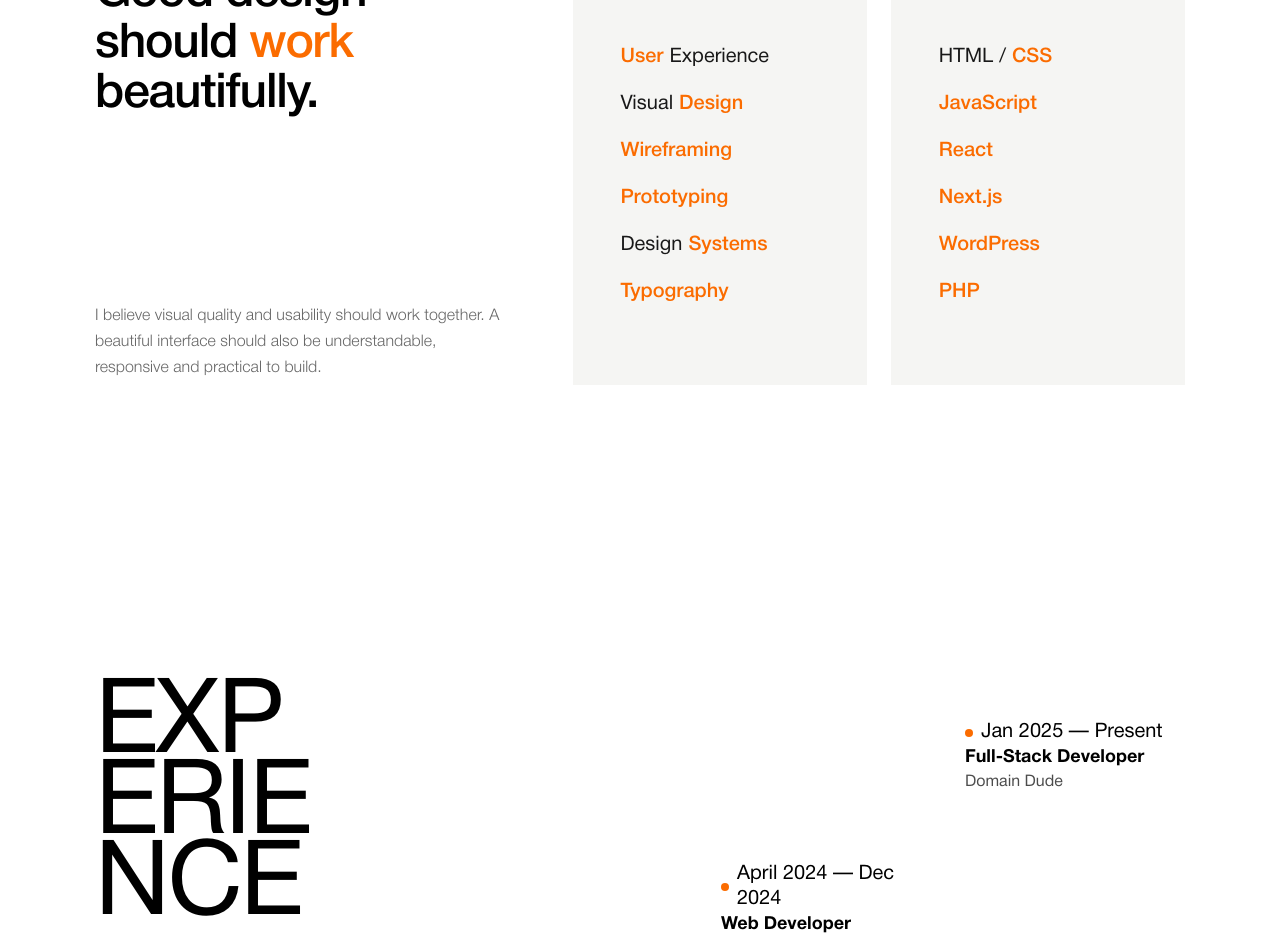
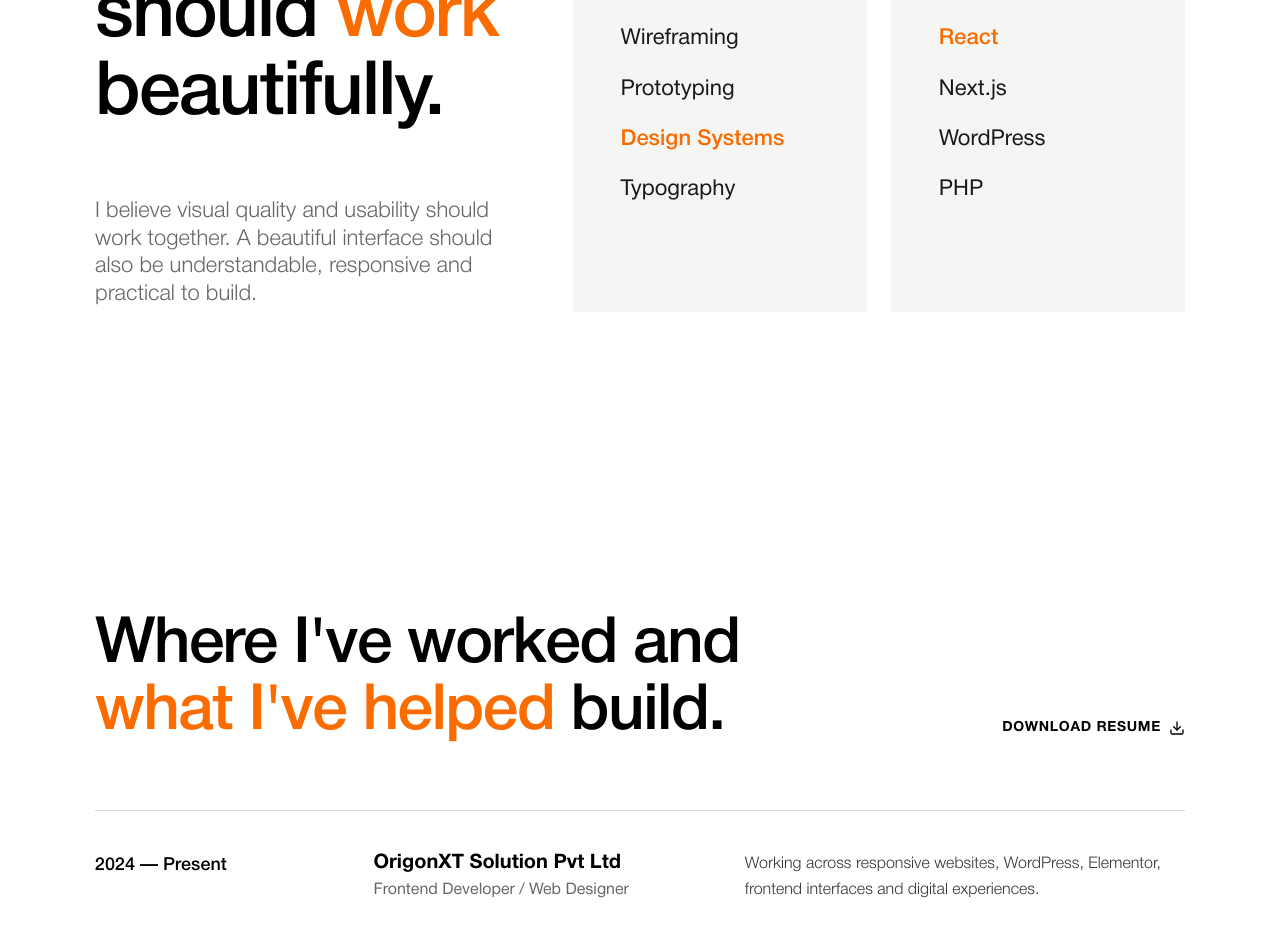
Before and after one commit to nikhilkumar202002/nikhil-my-portfolio, a Next.js app: page /about-me in a window 1280 px wide. Shown: the part 1800-2739 px from the top of the page. Built offline with nearby package versions, Linux system fonts and the light colour scheme.

Commit message:
feat: add about-me page with experience timeline and design-code components

```diff
--- a/app/about-me/page.tsx
+++ b/app/about-me/page.tsx
@@ -1,7 +1,7 @@
 import AboutBanner from "../component/sections/about-me/AboutBanner";
 import YourStory from "../component/sections/about-me/YourStory";
 import DesignCode from "../component/sections/about-me/DesignCode";
-import ExperinceTimeline from "../component/sections/home/ExperinceTimeline";
+import ExperienceTimeline from "../component/sections/about-me/ExperienceTimeline";
 import SkillsGrids from "../component/sections/home/SkillsGrids";
 import WorkCta from "../component/sections/my-works/WorkCta";
 
@@ -11,7 +11,7 @@ const AboutMePage = () => {
       <AboutBanner />
       <YourStory />
       <DesignCode />
-      <ExperinceTimeline />
+      <ExperienceTimeline />
       <SkillsGrids />
       <WorkCta />
     </>
--- a/app/component/sections/about-me/DesignCode.tsx
+++ b/app/component/sections/about-me/DesignCode.tsx
@@ -21,41 +21,44 @@ const codeSkills = [
 ];
 
 const DesignCode = () => {
-  const [designHighlights, setDesignHighlights] = useState<number[]>([]);
-  const [codeHighlights, setCodeHighlights] = useState<number[]>([]);
+  const [designActiveIndices, setDesignActiveIndices] = useState<number[]>([]);
+  const [codeActiveIndices, setCodeActiveIndices] = useState<number[]>([]);
 
   useEffect(() => {
     const updateHighlights = () => {
-      // Simultaneously calculate random word indices for each line
-      setDesignHighlights(
-        designSkills.map((item) => {
-          const wordCount = item.split(" ").length;
-          return Math.floor(Math.random() * wordCount);
-        })
-      );
+      // Pick 1-2 random keywords for design skills box
+      const numDesign = Math.floor(Math.random() * 2) + 1;
+      const newDesign: number[] = [];
+      while (newDesign.length < numDesign) {
+        const rand = Math.floor(Math.random() * designSkills.length);
+        if (!newDesign.includes(rand)) newDesign.push(rand);
+      }
+      setDesignActiveIndices(newDesign);
 
-      setCodeHighlights(
-        codeSkills.map((item) => {
-          const wordCount = item.split(" ").length;
-          return Math.floor(Math.random() * wordCount);
-        })
-      );
+      // Pick 1-2 random keywords for code skills box
+      const numCode = Math.floor(Math.random() * 2) + 1;
+      const newCode: number[] = [];
+      while (newCode.length < numCode) {
+        const rand = Math.floor(Math.random() * codeSkills.length);
+        if (!newCode.includes(rand)) newCode.push(rand);
+      }
+      setCodeActiveIndices(newCode);
     };
 
     updateHighlights();
-    const interval = setInterval(updateHighlights, 2200);
+    const interval = setInterval(updateHighlights, 2000);
 
     return () => clearInterval(interval);
   }, []);
 
   return (
-    <section className="w-full bg-white py-20 sm:py-28 lg:py-[150px]">
+    <section className="w-full bg-white pt-0 pb-20 sm:pb-28 lg:pb-[150px]">
       <div className="site-container">
         <div className="grid grid-cols-1 items-stretch gap-12 lg:grid-cols-12 lg:gap-14">
           {/* Left Column: Heading & Paragraph */}
           <div className="flex flex-col justify-between py-1 lg:col-span-5">
             <div>
-              <h2 className="text-4xl sm:text-5xl lg:text-[48px] font-medium leading-[1.05] tracking-tight text-black">
+              <h2 className="text-4xl sm:text-5xl lg:text-[75px] font-medium leading-[1.05] tracking-tight text-black">
                 Good design
                 <br />
                 should <span className="text-primary">work</span>
@@ -65,7 +68,7 @@ const DesignCode = () => {
             </div>
 
             <div className="pt-10 lg:pt-16">
-              <p className="max-w-[26rem] text-sm sm:text-base font-light leading-relaxed text-black/60">
+              <p className="max-w-[26rem] text-[17px] sm:text-[22px] font-light leading-[1.25] text-black/60">
                 I believe visual quality and usability should work together. A
                 beautiful interface should also be understandable, responsive
                 and practical to build.
@@ -77,28 +80,19 @@ const DesignCode = () => {
           <div className="grid grid-cols-1 gap-5 sm:grid-cols-2 sm:gap-6 lg:col-span-7">
             {/* Box 1: Design Focus */}
             <div className="flex flex-col justify-center bg-[#F5F5F3] p-8 sm:p-10 lg:p-12 min-h-[380px] sm:min-h-[420px]">
-              <ul className="flex flex-col gap-3.5 sm:gap-4 text-base sm:text-lg lg:text-[20px] font-normal">
-                {designSkills.map((item, lineIndex) => {
-                  const words = item.split(" ");
-                  const activeWordIndex = designHighlights[lineIndex];
-
+              <ul className="flex flex-col gap-3.5 sm:gap-4 text-base sm:text-lg lg:text-[22px] font-normal">
+                {designSkills.map((keyword, index) => {
+                  const isHighlighted = designActiveIndices.includes(index);
                   return (
-                    <li key={lineIndex} className="flex gap-1.5 flex-wrap">
-                      {words.map((word, wordIndex) => {
-                        const isHighlighted = activeWordIndex === wordIndex;
-                        return (
-                          <span
-                            key={wordIndex}
+                    <li
+                      key={keyword}
                       className={`transition-colors duration-500 ${
                         isHighlighted
                           ? "text-primary font-medium"
                           : "text-black/90"
                       }`}
                     >
-                            {word}
-                          </span>
-                        );
-                      })}
+                      {keyword}
                     </li>
                   );
                 })}
@@ -107,28 +101,19 @@ const DesignCode = () => {
 
             {/* Box 2: Code & Stack */}
             <div className="flex flex-col justify-center bg-[#F5F5F3] p-8 sm:p-10 lg:p-12 min-h-[380px] sm:min-h-[420px]">
-              <ul className="flex flex-col gap-3.5 sm:gap-4 text-base sm:text-lg lg:text-[20px] font-normal">
-                {codeSkills.map((item, lineIndex) => {
-                  const words = item.split(" ");
-                  const activeWordIndex = codeHighlights[lineIndex];
-
+              <ul className="flex flex-col gap-3.5 sm:gap-4 text-base sm:text-lg lg:text-[22px] font-normal">
+                {codeSkills.map((keyword, index) => {
+                  const isHighlighted = codeActiveIndices.includes(index);
                   return (
-                    <li key={lineIndex} className="flex gap-1.5 flex-wrap">
-                      {words.map((word, wordIndex) => {
-                        const isHighlighted = activeWordIndex === wordIndex;
-                        return (
-                          <span
-                            key={wordIndex}
+                    <li
+                      key={keyword}
                       className={`transition-colors duration-500 ${
                         isHighlighted
                           ? "text-primary font-medium"
                           : "text-black/90"
                       }`}
                     >
-                            {word}
-                          </span>
-                        );
-                      })}
+                      {keyword}
                     </li>
                   );
                 })}
--- /dev/null
+++ b/app/component/sections/about-me/ExperienceTimeline.tsx
@@ -0,0 +1,87 @@
+import Link from "next/link";
+import { FiDownload } from "react-icons/fi";
+
+const experiences = [
+  {
+    period: "2024 — Present",
+    role: "Frontend Developer / Web Designer",
+    company: "OrigonXT Solution Pvt Ltd",
+    description:
+      "Working across responsive websites, WordPress, Elementor, frontend interfaces and digital experiences.",
+  },
+  {
+    period: "2023 — 2024",
+    role: "Software Developer Intern",
+    company: "Bytebot Techno Solutions",
+    description:
+      "Worked with frontend and development technologies including React.js, Node.js and UI component frameworks.",
+  },
+  {
+    period: "2023",
+    role: "Graphics Designer Intern",
+    company: "ISPG Technologies Pvt Ltd",
+    description:
+      "Worked on pre-sales presentations, client brochures and visual communication while maintaining brand consistency.",
+  },
+];
+
+const ExperienceTimeline = () => {
+  return (
+    <section className="w-full bg-white py-20 sm:py-28 lg:py-[150px]">
+      <div className="site-container">
+        {/* Header with Title & Download Link */}
+        <div className="flex flex-col gap-6 md:flex-row md:items-end md:justify-between mb-12 lg:mb-16">
+          <h2 className="text-[clamp(2.4rem,5vw,4.5rem)] font-medium leading-[1.05] tracking-tight text-black">
+            Where I&apos;ve worked and
+            <br />
+            <span className="text-primary">what I&apos;ve helped</span> build.
+          </h2>
+
+          <Link
+            href="#resume"
+            className="inline-flex items-center gap-2 text-xs sm:text-sm font-semibold uppercase tracking-wider text-black hover:text-primary transition-colors duration-300 shrink-0 md:pb-2"
+          >
+            <span>DOWNLOAD RESUME</span>
+            <FiDownload className="h-4 w-4" />
+          </Link>
+        </div>
+
+        {/* Experience Rows Table */}
+        <div className="border-t border-b border-black/15 divide-y divide-black/15">
+          {experiences.map((exp, index) => (
+            <div
+              key={index}
+              className="grid grid-cols-1 md:grid-cols-12 gap-4 md:gap-6 py-8 sm:py-10 items-start"
+            >
+              {/* Column 1: Period */}
+              <div className="md:col-span-3 lg:col-span-3">
+                <span className="text-base sm:text-lg font-medium text-black">
+                  {exp.period}
+                </span>
+              </div>
+
+              {/* Column 2: Company & Role */}
+              <div className="md:col-span-4 lg:col-span-4 flex flex-col">
+                <h3 className="text-lg sm:text-xl font-bold text-black leading-tight">
+                  {exp.company}
+                </h3>
+                <p className="text-sm sm:text-base font-normal text-black/60 mt-0.5">
+                  {exp.role}
+                </p>
+              </div>
+
+              {/* Column 3: Description */}
+              <div className="md:col-span-5 lg:col-span-5">
+                <p className="text-sm sm:text-base font-light text-black/80 leading-relaxed">
+                  {exp.description}
+                </p>
+              </div>
+            </div>
+          ))}
+        </div>
+      </div>
+    </section>
+  );
+};
+
+export default ExperienceTimeline;
```
Lines whose indentation alone changed are shown as unchanged.
